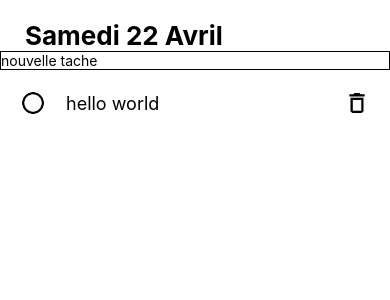
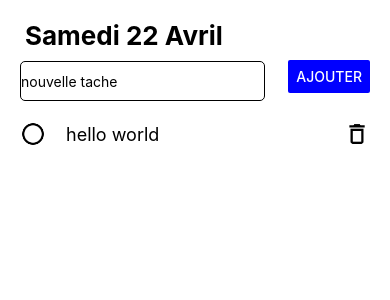
Before and after one commit to zibu9/learnNative, a React Native app: screen / in a window 390 px wide. Shown: the top 300 px of the page. Built offline with nearby package versions, Linux system fonts and the light colour scheme.

Commit message:
add on press to button

```diff
--- a/src/screens/Tasks/TaskForm.tsx
+++ b/src/screens/Tasks/TaskForm.tsx
@@ -1,29 +1,49 @@
 import React, { useState } from 'react'
-import { StyleSheet, TextInput, View } from 'react-native'
+import { Button, StyleSheet, TextInput, View } from 'react-native'
 
-type Props = {}
+interface Props {
+    onAddTask: (task: string) => void;
+}
 
-const TaskForm = (props: Props) => {
-  const [title, setTitle] = useState();
+const TaskForm = ({onAddTask}: Props) => {
+  const [title, setTitle] = useState<string>('');
   const onChangeText = (val:any) =>{
     setTitle(val);
   }
+  const onAddNewTask = () => {
+    onAddTask(title);
+  }
   return (
-    <>
+    <View style={styles.container}>
         <TextInput
             style={styles.input}
             onChangeText={onChangeText}
             value={title}
             placeholder='nouvelle tache'
         />
-    </>
+        <Button
+            onPress={onAddNewTask}
+            title="Ajouter"
+            color="blue"
+        />
+    </View>
   )
 }
 
 const styles = StyleSheet.create({
+    container:{
+        flexDirection:'row',
+        justifyContent:'space-between',
+        alignItems:'center',
+        paddingHorizontal:20,
+    },
     input:{
         borderColor:"black",
         borderWidth:1,
+        borderRadius:5,
+        width:"70%",
+        height:40,
+        marginTop:10,
     },
 });
 
--- a/src/screens/Tasks/TaskScreen.tsx
+++ b/src/screens/Tasks/TaskScreen.tsx
@@ -9,13 +9,21 @@ const TaskScreen = () => {
   const renderItem = ({item}:any) =>{
       return <TaskTile task={item} />
   }
+  const onAddTask = (title:string) => {
+      setTasks([
+        ...tasks, {
+          title,
+          isCompleted:false
+        }
+      ]);
+  }
   return (
     <>
         <FlatList
             ListHeaderComponent={
             <>
               <Header />
-              <TaskForm />
+              <TaskForm onAddTask={onAddTask} />
             </>
           }
             contentContainerStyle={{ flexGrow:1}}
```
